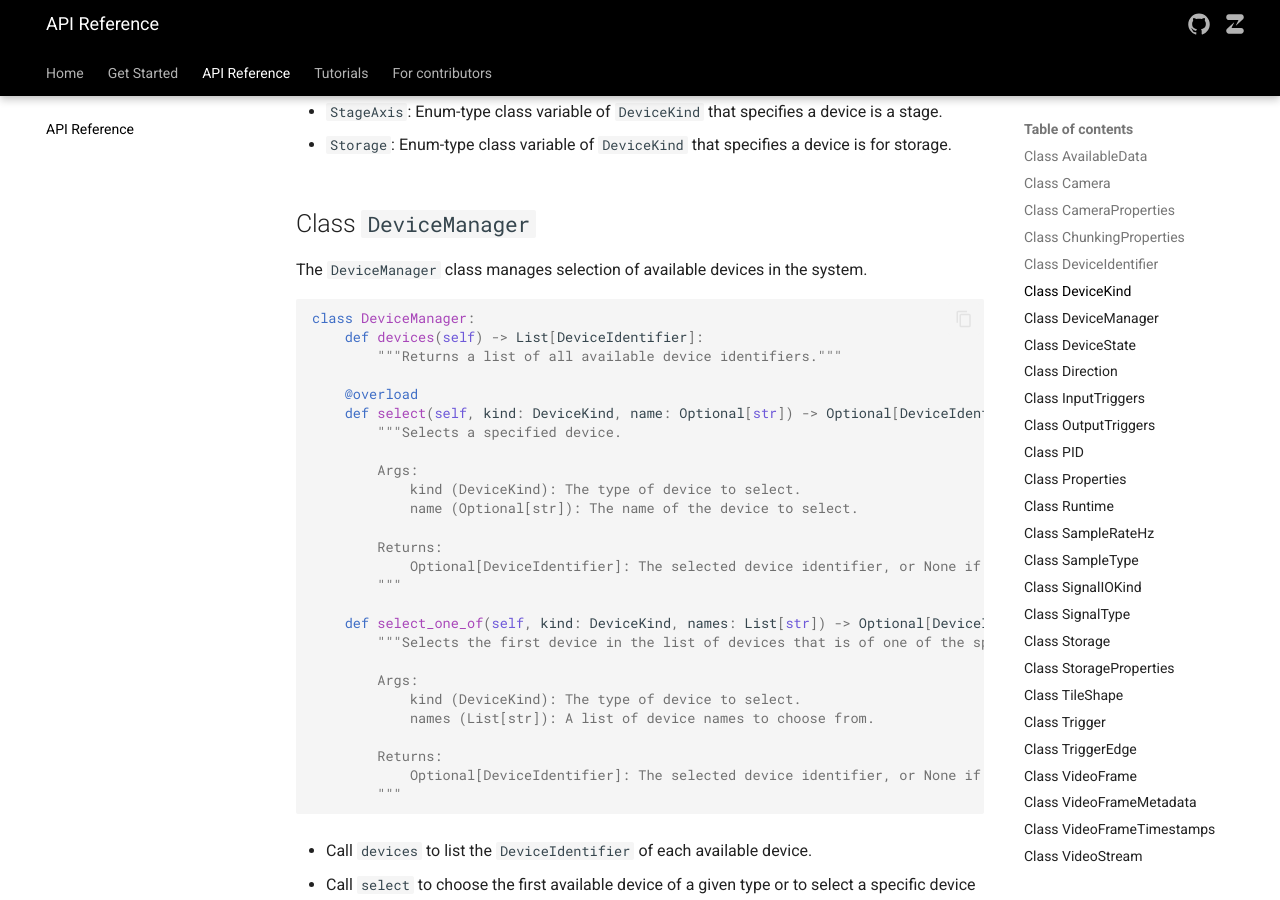
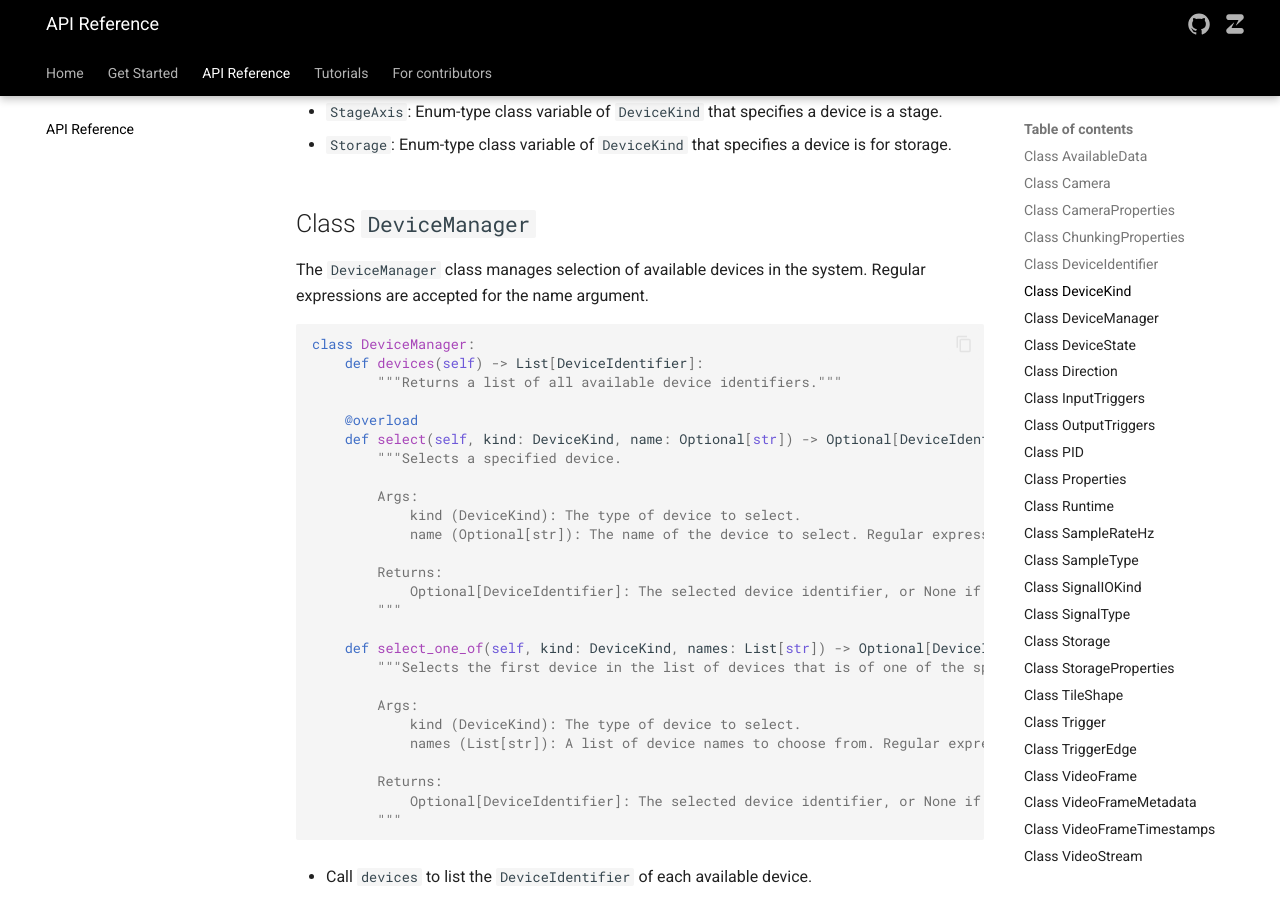
Before and after one commit to melissawm/acquire-docs, an MkDocs documentation site: the page built from docs/api_reference.md, in a window 1280 px wide and 900 px high, scrolled down 4591 px. Built offline with MkDocs 1.6.1 and Material for MkDocs 9.7.7, drawn with Linux system fonts in a browser that asks for light colours; comment, search, counter and statistics services are not loaded.

Commit message:
Update api_reference.md
Mentioning regular expression support

````diff
--- a/docs/api_reference.md
+++ b/docs/api_reference.md
@@ -201,7 +201,7 @@ class DeviceKind:
 
 ## Class `DeviceManager`
 
-The `DeviceManager` class manages selection of available devices in the system.
+The `DeviceManager` class manages selection of available devices in the system. Regular expressions are accepted for the name argument.
 
 ```python
 class DeviceManager:
@@ -214,7 +214,7 @@ class DeviceManager:
 
         Args:
             kind (DeviceKind): The type of device to select.
-            name (Optional[str]): The name of the device to select.
+            name (Optional[str]): The name of the device to select. Regular expressions supported.
 
         Returns:
             Optional[DeviceIdentifier]: The selected device identifier, or None if the specified device is not available.
@@ -225,7 +225,7 @@ class DeviceManager:
 
         Args:
             kind (DeviceKind): The type of device to select.
-            names (List[str]): A list of device names to choose from.
+            names (List[str]): A list of device names to choose from. Regular expressions supported.
 
         Returns:
             Optional[DeviceIdentifier]: The selected device identifier, or None if none of the specified devices are available.
````
